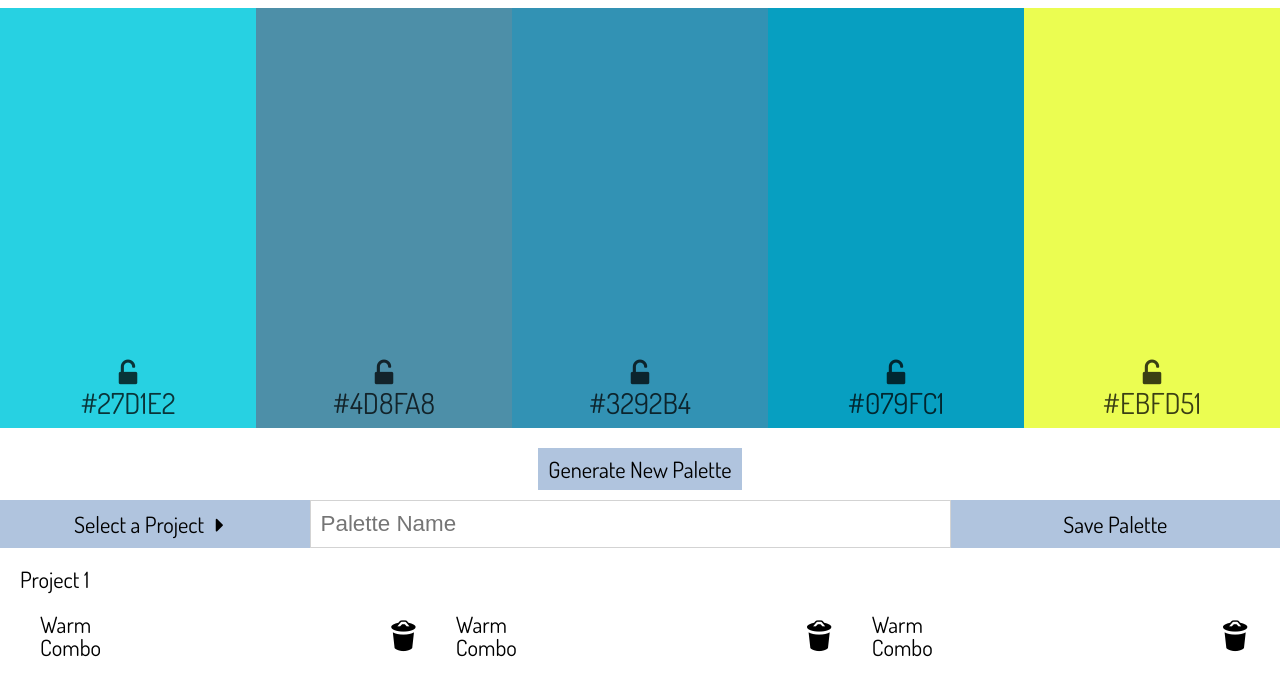
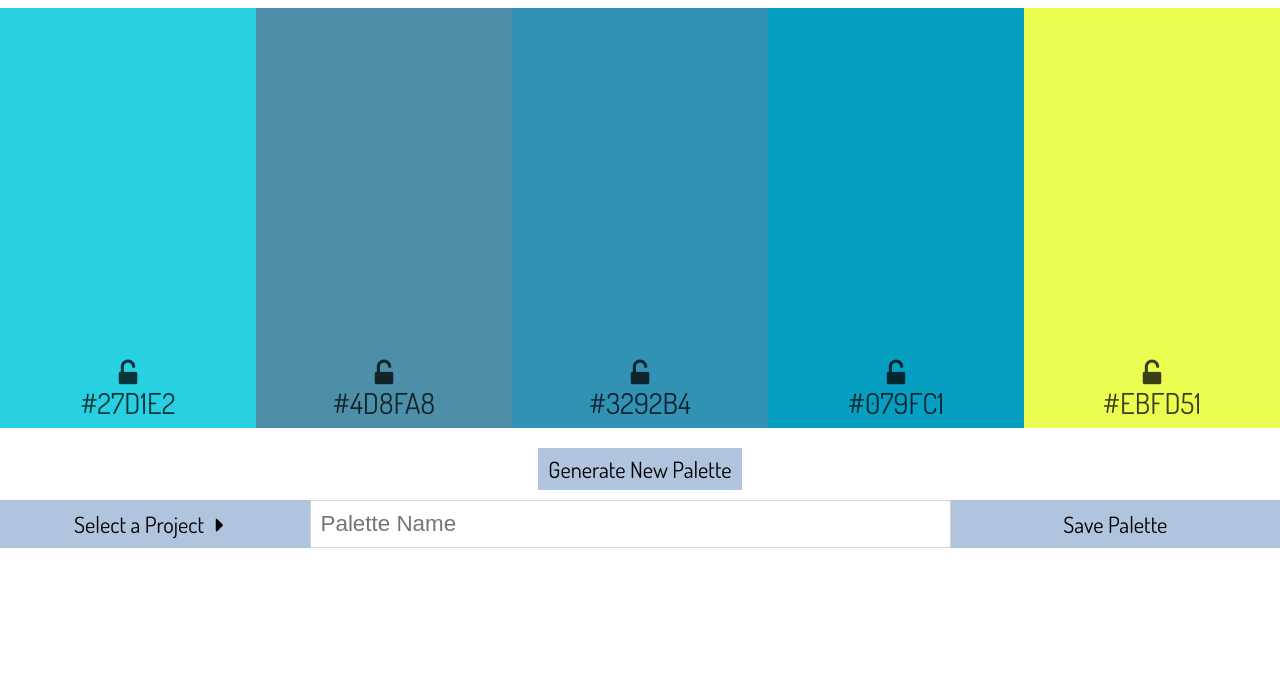
Before and after one commit to HartiganHM/palette-picker, a website: page public/index.html in a window 1280 px wide. Shown: the part 90-786 px from the top of the page. Drawn offline with nearby package versions, Linux system fonts and the light colour scheme.

Commit message:
Remove placeholder palettes

```diff
--- a/public/index.html
+++ b/public/index.html
@@ -64,53 +64,7 @@
   </span>
 
   <div class="project-container">
-    <div class="project">
-      <span class="project-name">Project 1</span>
 
-      <span class="palette-container">
-        <span class="project-palette">
-          <span class="palette-name">Warm Combo</span>
-
-          <span class="palette-color-group">
-            <div class="saved-color palette-color-1"></div>
-            <div class="saved-color palette-color-2"></div>
-            <div class="saved-color palette-color-3"></div>
-            <div class="saved-color palette-color-4"></div>
-            <div class="saved-color palette-color-5"></div>
-          </span>
-
-          <i class="icon-trash"></i>
-        </span>
-
-        <span class="project-palette">
-            <span class="palette-name">Warm Combo</span>
-
-            <span class="palette-color-group">
-              <div class="saved-color palette-color-1"></div>
-              <div class="saved-color palette-color-2"></div>
-              <div class="saved-color palette-color-3"></div>
-              <div class="saved-color palette-color-4"></div>
-              <div class="saved-color palette-color-5"></div>
-            </span>
-
-            <i class="icon-trash"></i>
-          </span>
-
-          <span class="project-palette">
-              <span class="palette-name">Warm Combo</span>
-
-              <span class="palette-color-group">
-                <div class="saved-color palette-color-1"></div>
-                <div class="saved-color palette-color-2"></div>
-                <div class="saved-color palette-color-3"></div>
-                <div class="saved-color palette-color-4"></div>
-                <div class="saved-color palette-color-5"></div>
-              </span>
-
-              <i class="icon-trash"></i>
-            </span>
-      </span>
-    </div>
   </div>
 
   <script src="https://ajax.googleapis.com/ajax/libs/jquery/3.2.1/jquery.min.js"></script>
```
